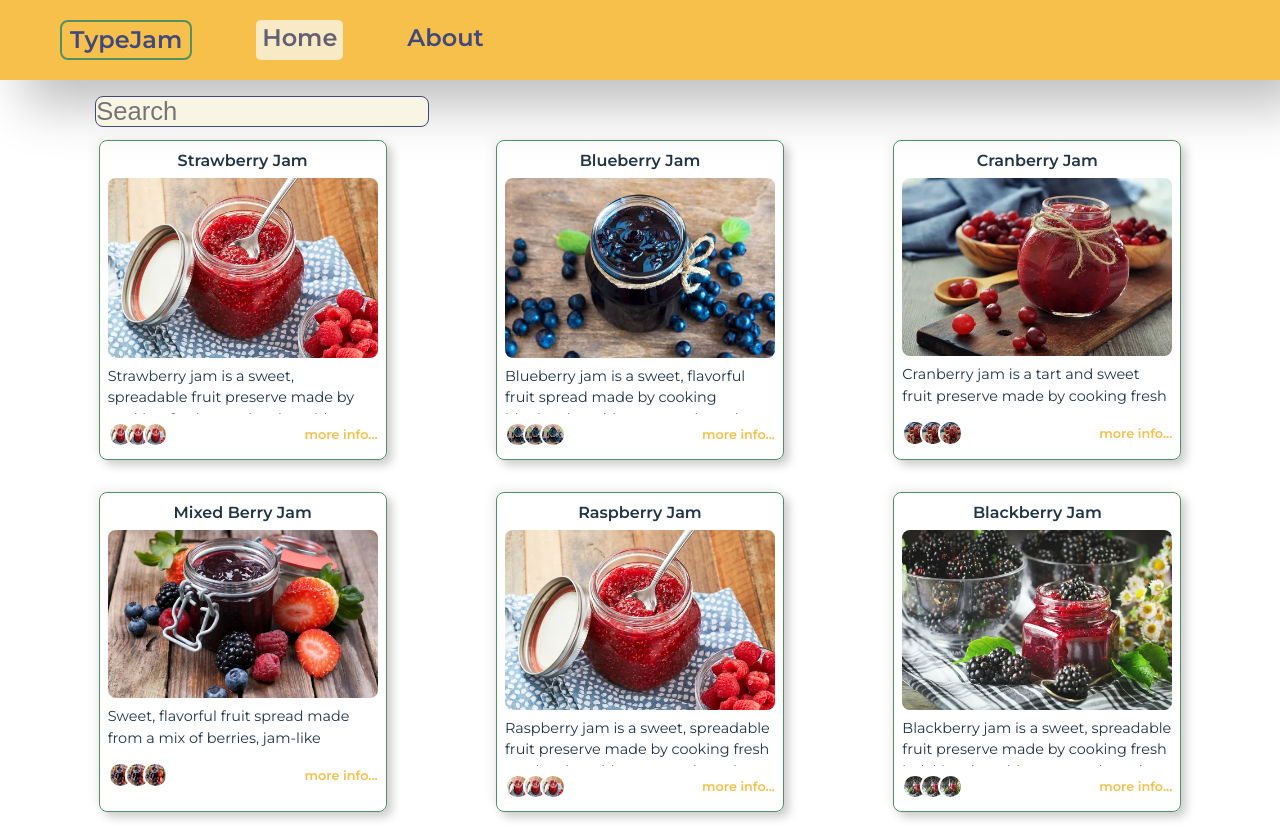
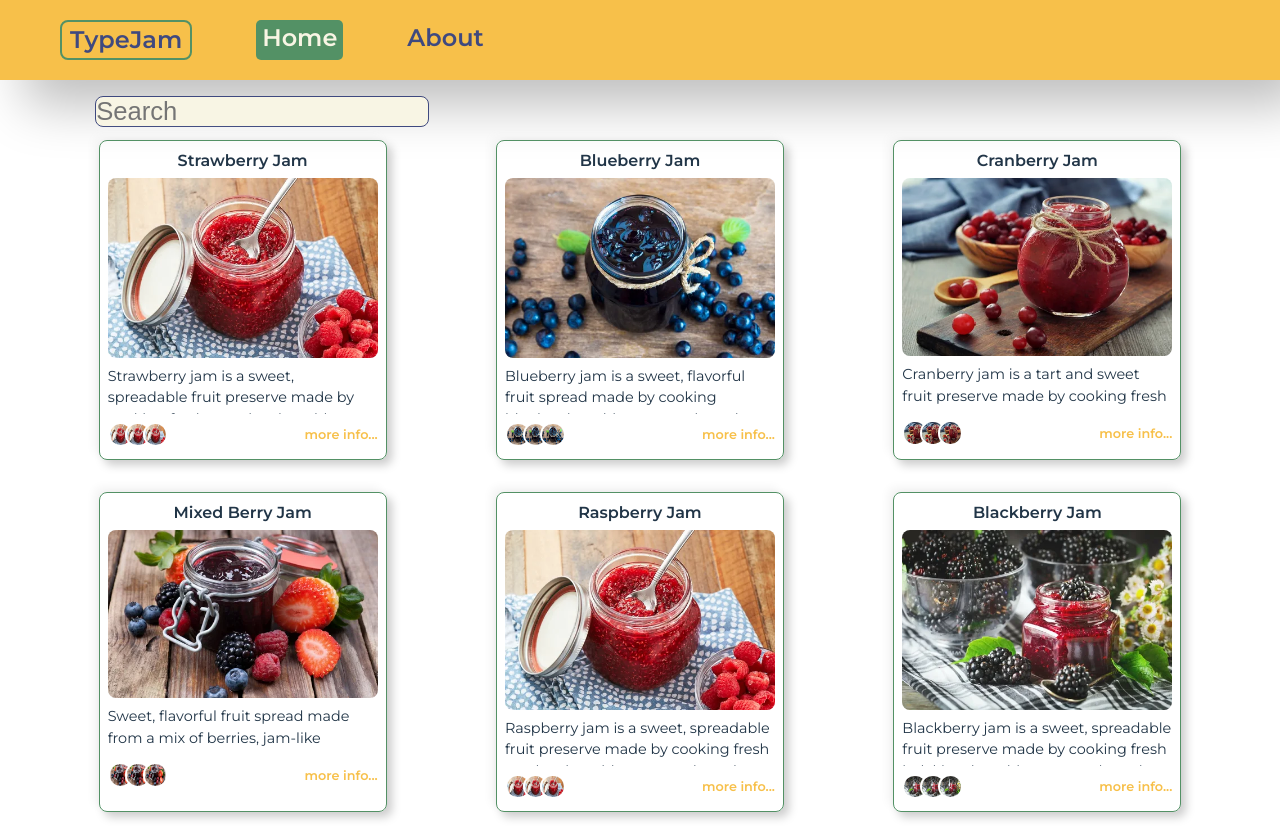
Before and after one commit to Kubatbekkk/rs-school-react, a React (Vite) app: page / in a window 1280 px wide. Built offline with nearby package versions, Linux system fonts and the light colour scheme.

Commit message:
refactor: change header & footer to div in Card

```diff
--- a/src/components/Card.tsx
+++ b/src/components/Card.tsx
@@ -6,13 +6,13 @@ export class Card extends Component<CardPropsType> {
     const { name, desc, img } = this.props;
     return (
       <div className="card">
-        <header className="card__header">{name}</header>
+        <div className="card__header">{name}</div>
         <div className="card__wrapper">
           <section className="card__body">
             <img src={img} alt={desc} className="card__img" />
             <p className="card__desc">{desc}</p>
           </section>
-          <footer className="card__footer">
+          <div className="card__footer">
             <div className="card__footer-left">
               <img src={img} alt={name} className="card__footer-left-img" />
               <img src={img} alt={name} className="card__footer-left-img" />
@@ -21,7 +21,7 @@ export class Card extends Component<CardPropsType> {
             <a href="#" className="card__btn">
               more info...
             </a>
-          </footer>
+          </div>
         </div>
       </div>
     );
--- a/src/components/Header.module.css
+++ b/src/components/Header.module.css
@@ -1,6 +1,9 @@
 .active {
-  background: var(--primary-background);
-  opacity: 0.8;
+  background: var(--tertiary-color);
   border-radius: 5px;
   padding: 0 6px 0 6px;
+  color: var(--primary-background);
 }
+.active:hover {
+  color: var(--primary-background);
+}
```
